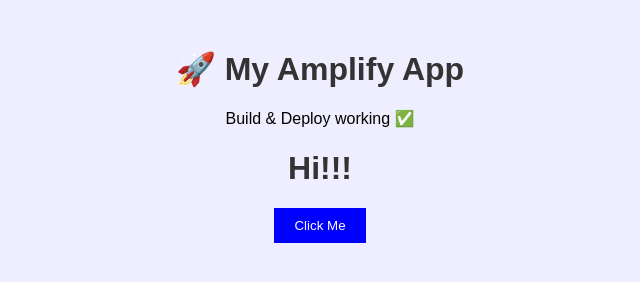
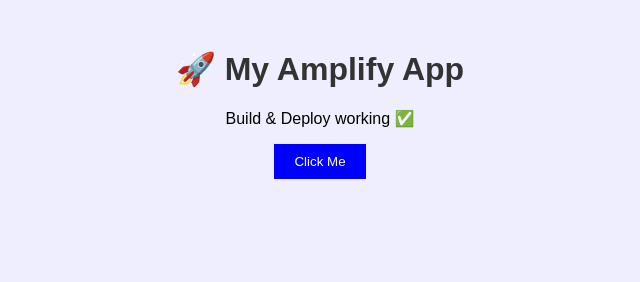
Before and after one commit to Hariprasanth-S-2005/amplify-app-teams-notification, a website: page index.html in a window 1280 px wide. Shown: the whole page, without its empty margins (320-960 px from the left). Drawn offline with Linux system fonts and the light colour scheme.

Commit message:
1 hotfix

```diff
--- a/index.html
+++ b/index.html
@@ -8,8 +8,6 @@
 <body>
   <h1>🚀 My Amplify App</h1>
   <p>Build & Deploy working ✅</p>
-
-  <h1>Hi!!!</h1>
   <button onclick="showMessage()">Click Me</button>
 
   <script src="app.js"></script>
```
